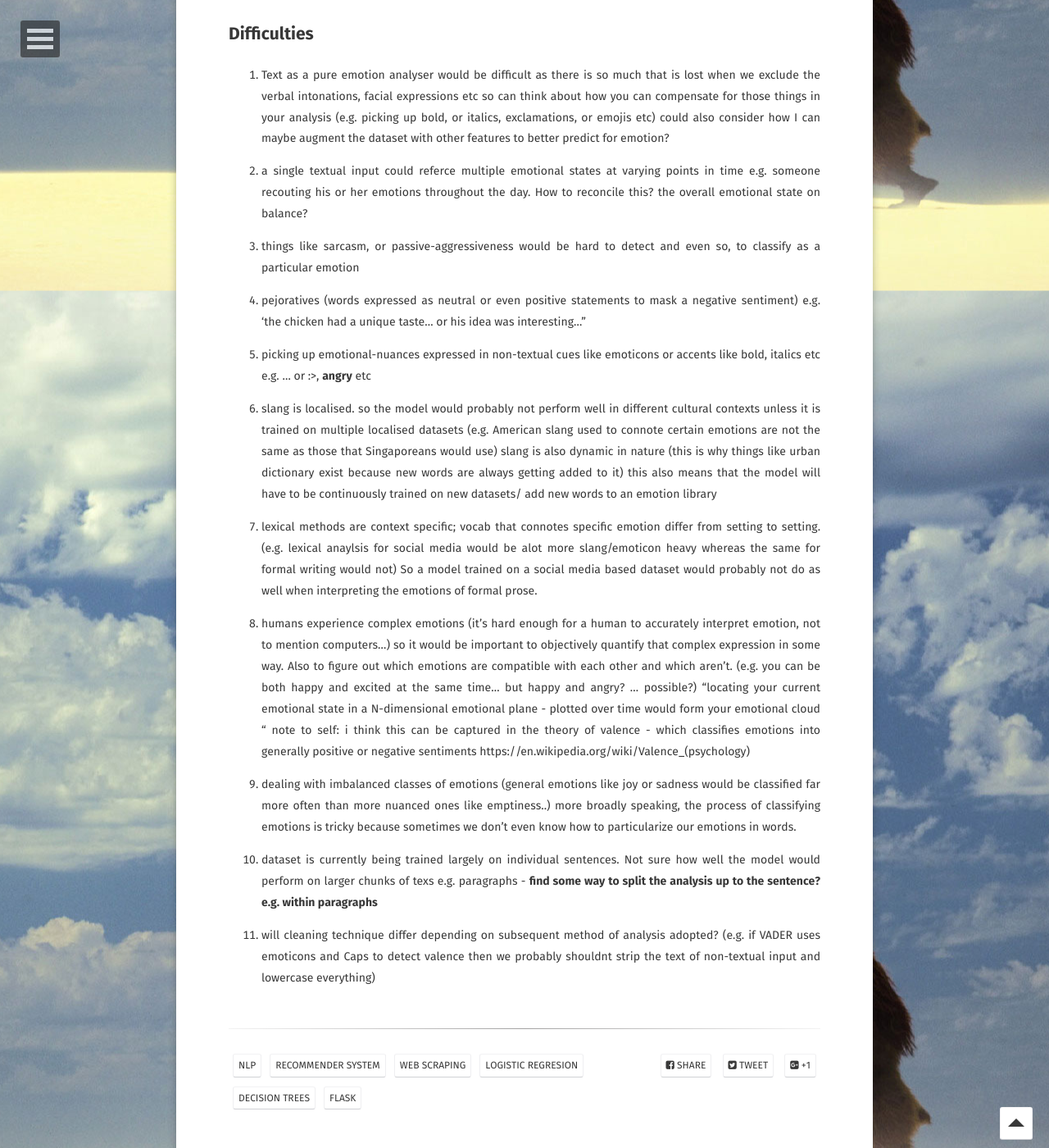
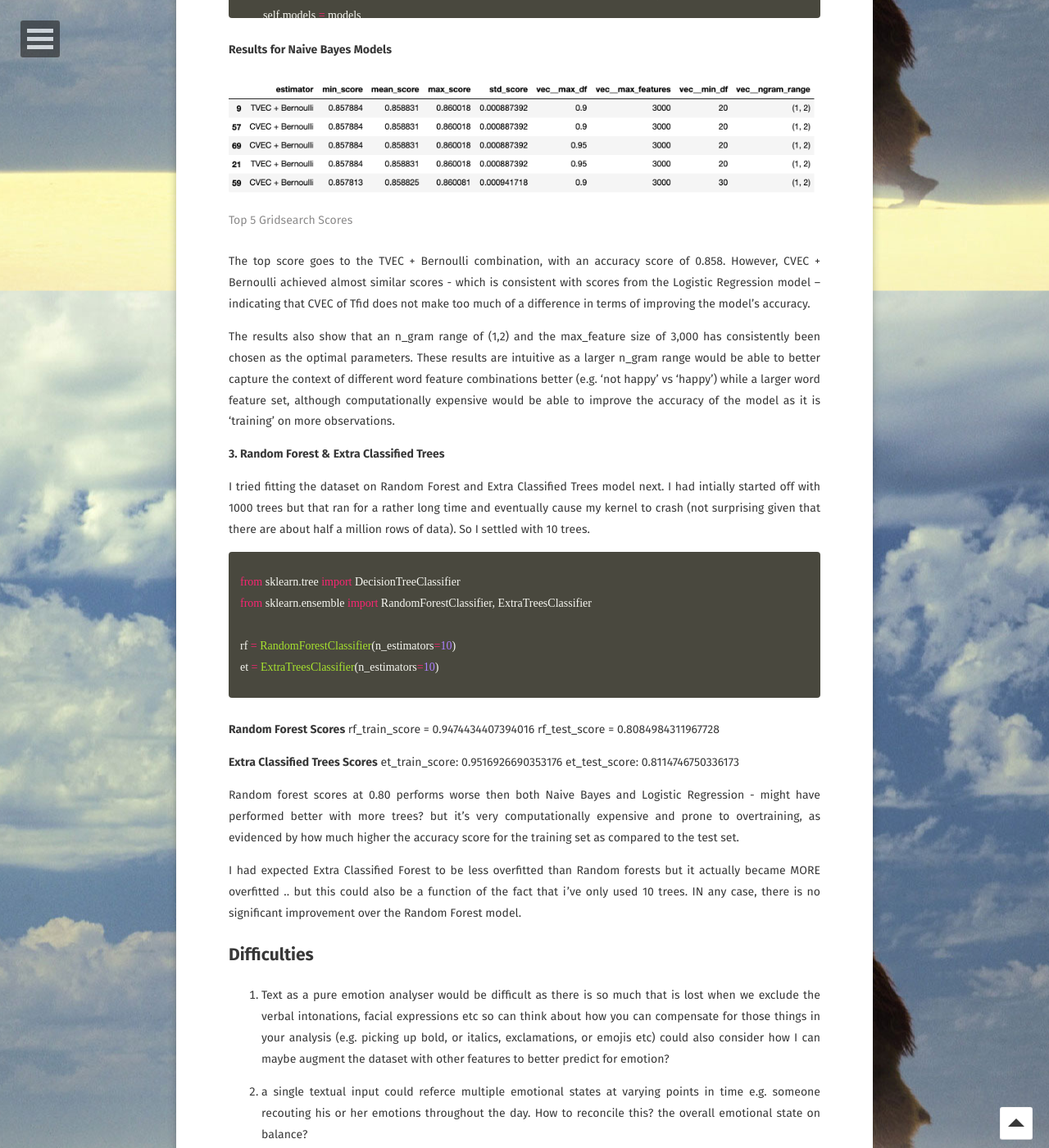
Before and after one commit to linusseah/linusseah.github.io, a Jekyll site: the page built from _posts/2018-02-21-capstone.md, in a window 1280 px wide and 1400 px high, scrolled down 12998 px. Shown: the whole window at 82% size. Built offline with Jekyll 4.4.1, drawn with Linux system fonts in a browser that asks for light colours; some web fonts are replaced; comment, search, counter and statistics services are not loaded; some of the changed text lies outside the part shown.

Commit message:
Update 2018-02-21-capstone.md

```diff
--- a/_posts/2018-02-21-capstone.md
+++ b/_posts/2018-02-21-capstone.md
@@ -423,7 +423,7 @@ I subsequently passed on these pipelines along with a range of parameters for ea
 
 The manually defined class -- named `EstimatorSelectionHelper` -- is instantiated by taking in a list of models and their respective parameters (as defined above).
 
-`EstimatorSelectionHelper` contains a `.fit` function that takes in the predictor and target variables and passes them onto `SKlearn's GridSearchCV function` to generate scores for different model-parameter combinations.
+`EstimatorSelectionHelper` contains a `.fit` function that takes in the predictor and target variables and passes them onto `SKlearn's GridSearchCV function` to generate scores for different model-parameter combinations. (96 in this case)
 
 Finally, `EstimatorSelectionHelper` has a `.score_summary` function that takes in the fitted results from the `.fit` function and presents the relevant details in an easily digestible dataframe format.
 
@@ -487,8 +487,41 @@ class EstimatorSelectionHelper:
         return df[columns]
 {% endhighlight %}
 
+**Results for Naive Bayes Models**
 
+<figure>
+	<img src="../assets/img/gridsearch.png">
+	<figcaption> Top 5 Gridsearch Scores </figcaption>
+</figure>
 
+The top score goes to the TVEC + Bernoulli combination, with an accuracy score of 0.858. However, CVEC + Bernoulli achieved almost similar scores - which is consistent with scores from the Logistic Regression model -- indicating that CVEC of Tfid does not make too much of a difference in terms of improving the model's accuracy.
+
+The results also show that an n_gram range of (1,2) and the max_feature size of 3,000 has consistently been chosen as the optimal parameters. These results are intuitive as a larger n_gram range would be able to better capture the context of different word feature combinations better (e.g. 'not happy' vs 'happy') while a larger word feature set, although computationally expensive would be able to improve the accuracy of the model as it is 'training' on more observations.
+
+**3. Random Forest & Extra Classified Trees**
+
+I tried fitting the dataset on Random Forest and Extra Classified Trees model next. I had intially started off with 1000 trees but that ran for a rather long time and eventually cause my kernel to crash (not surprising given that there are about half a million rows of data). So I settled with 10 trees.
+
+{% highlight python %}
+from sklearn.tree import DecisionTreeClassifier
+from sklearn.ensemble import RandomForestClassifier, ExtraTreesClassifier
+
+rf = RandomForestClassifier(n_estimators=10)
+et = ExtraTreesClassifier(n_estimators=10)
+
+{% endhighlight %}
+
+**Random Forest Scores**
+rf_train_score = 0.9474434407394016
+rf_test_score = 0.8084984311967728
+
+**Extra Classified Trees Scores**
+et_train_score: 0.9516926690353176
+et_test_score: 0.8114746750336173
+
+Random forest scores at 0.80 performs worse then both Naive Bayes and Logistic Regression - might have performed better with more trees? but it's very computationally expensive and prone to overtraining, as evidenced by how much higher the accuracy score for the training set as compared to the test set.
+
+I had expected Extra Classified Forest to be less overfitted than Random forests but it actually became MORE overfitted .. but this could also be a function of the fact that i've only used 10 trees. IN any case, there is no significant improvement over the Random Forest model.
 
 
 
@@ -502,7 +535,14 @@ class EstimatorSelectionHelper:
 
 {% endhighlight %}
 
+{% highlight python %}
 
+{% endhighlight %}
+
+
+{% highlight python %}
+
+{% endhighlight %}
 
 ## Difficulties
 
```
